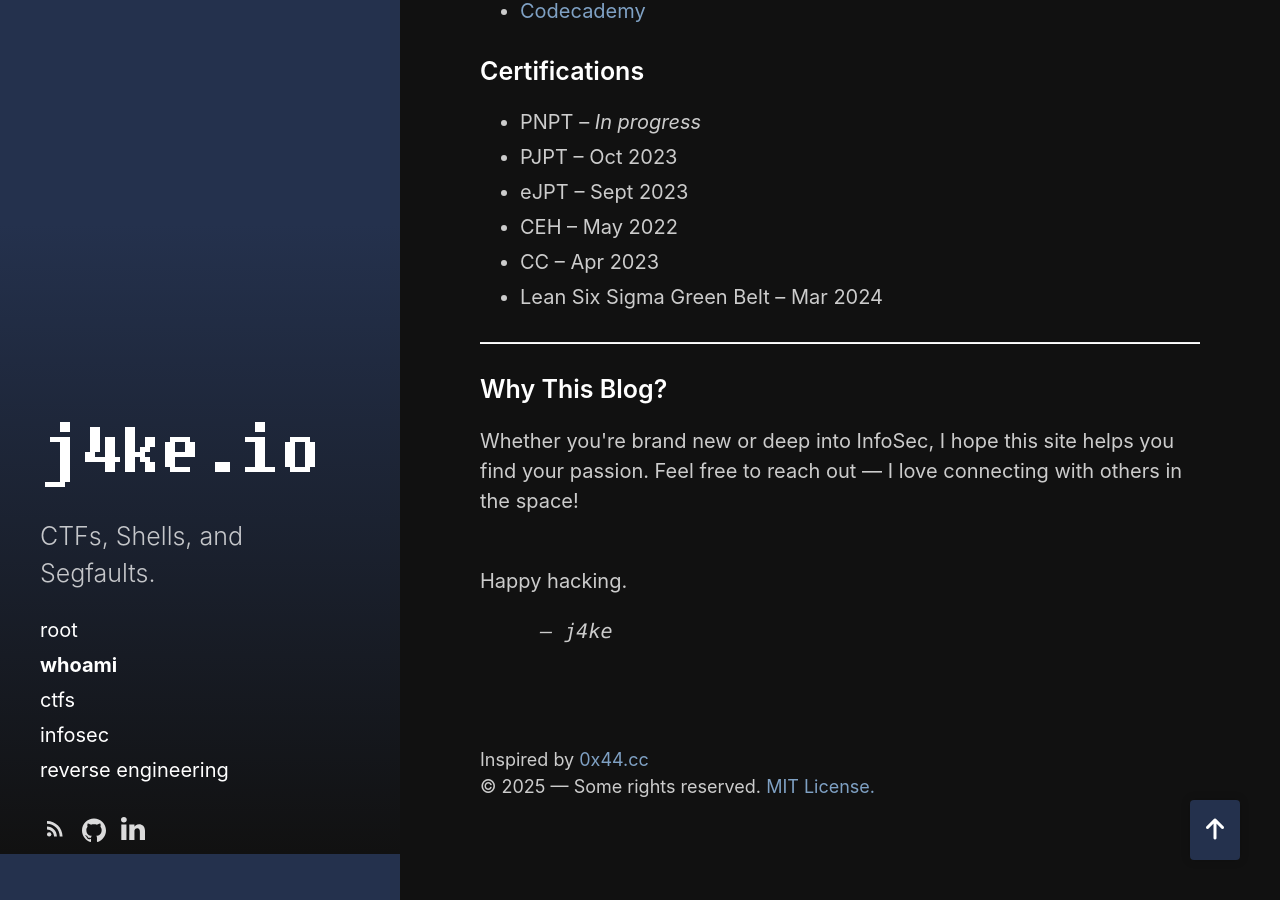
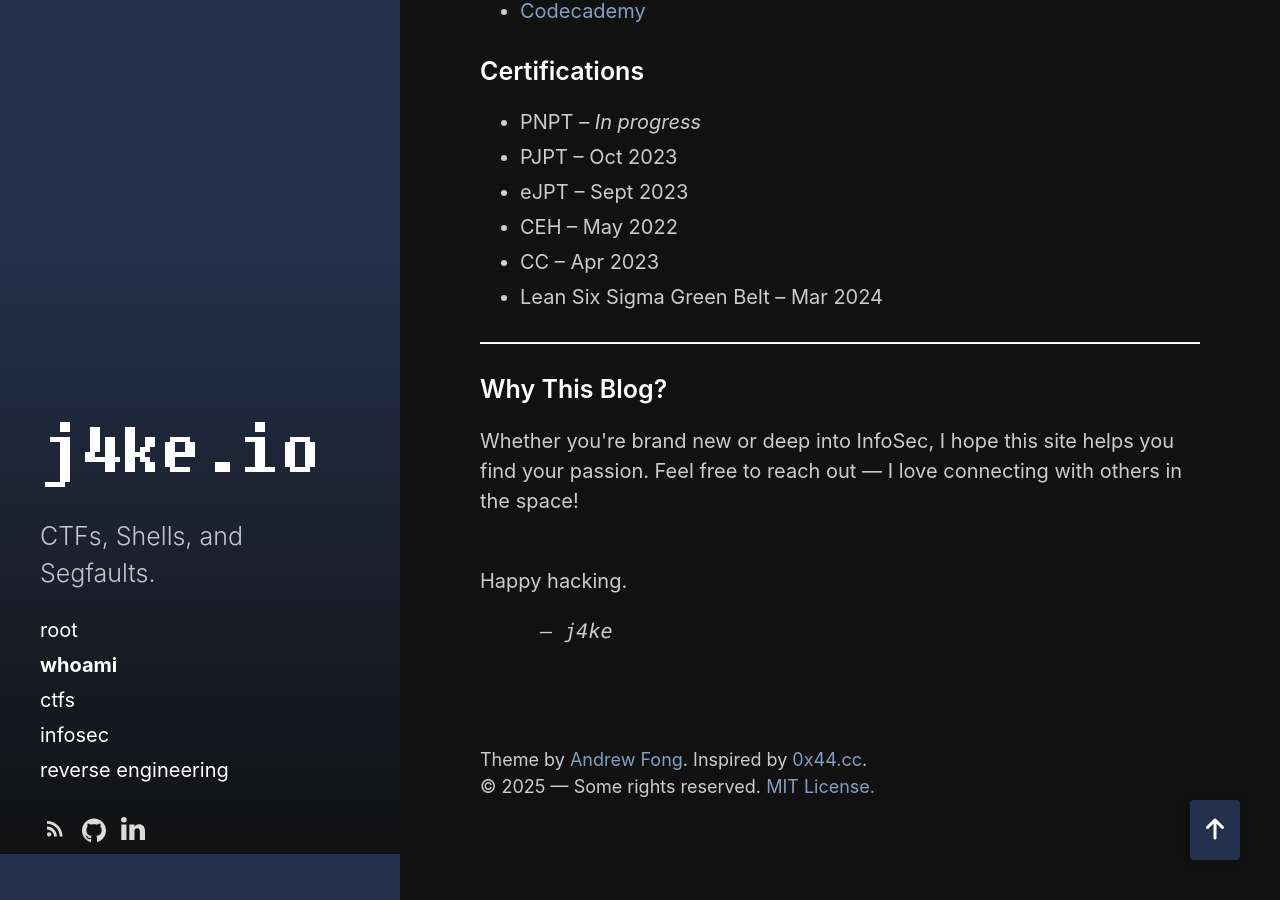
Before and after one commit to j4ke-exe/j4ke.io, a Jekyll site: the page built from whoami.html, in a window 1280 px wide and 900 px high, scrolled down 946 px. Built offline with Jekyll 4.4.1, drawn with Linux system fonts in a browser that asks for light colours.

Commit message:
Update whoami.html

```diff
--- a/whoami.html
+++ b/whoami.html
@@ -52,6 +52,6 @@ sidebar_link: true
 <br><br>
 
 <p class="footer">
-  Inspired by <a href="https://0x44.cc/">0x44.cc</a> <br>
+  Theme by <a href="https://github.com/fongandrew/hydeout">Andrew Fong</a>. Inspired by <a href="https://0x44.cc/">0x44.cc</a>. <br>
   &copy; {{ site.time | date: '%Y' }} — Some rights reserved. <a href="/LICENSE.md">MIT License.</a>
 </p>
```
